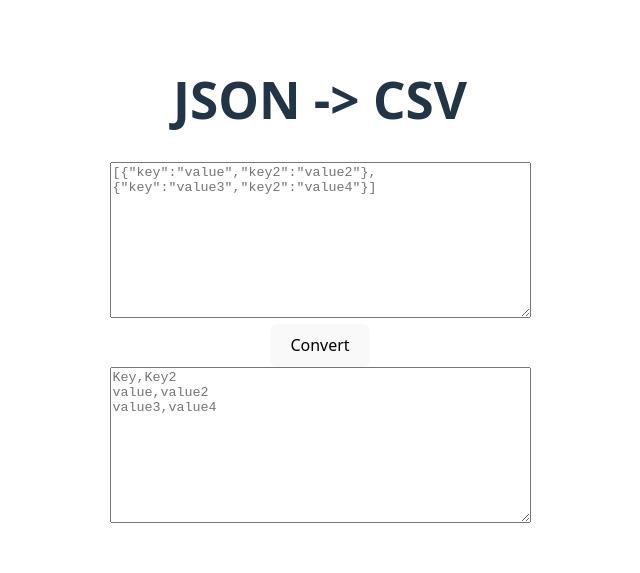
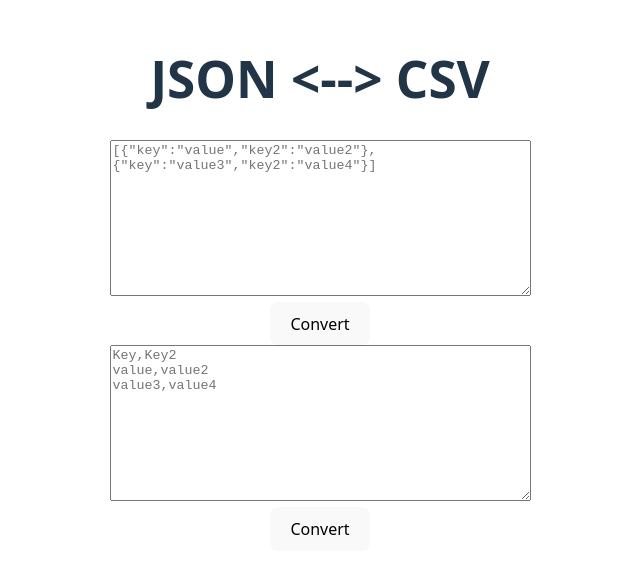
Before and after one commit to Ray-AS/json-to-csv, a React (Vite) app: page / in a window 1280 px wide. Shown: the part 117-690 px from the top of the page, without its empty margins (320-960 px from the left). Built offline with nearby package versions, Linux system fonts and the light colour scheme.

Commit message:
Create csv handling files

```diff
--- a/src/App.jsx
+++ b/src/App.jsx
@@ -1,24 +1,30 @@
-import { useState } from "react";
+// import { useState } from "react";
 import "./App.css";
 import Textbox from "./components/Textbox";
 import TextAreaForm from "./components/TextAreaForm";
-import { jsonExample, handleJSON } from "./utils/json_validation";
+import { jsonExample, handleJSON } from "./utils/json_handler";
+import { CSVExample, handleCSV } from "./utils/csv_handler";
 
 function App() {
-  const CSVExample = "Key,Key2\n" + "value,value2\n" + "value3,value4\n";
-  const [CSV, setCSV] = useState(CSVExample);
-
   function handleJSONSubmit(e) {
     e.preventDefault();
     const formData = new FormData(e.currentTarget);
     const jsonData = Object.fromEntries(formData.entries()).json;
 
-    handleJSON(jsonData)
+    handleJSON(jsonData);
+  }
+
+  function handleCSVSubmit(e) {
+    e.preventDefault();
+    const formData = new FormData(e.currentTarget);
+    const CSVData = Object.fromEntries(formData.entries()).csv;
+
+    handleCSV(CSVData);
   }
 
   return (
     <>
-      <h1>JSON -&gt; CSV</h1>
+      <h1>JSON &lt;--&gt; CSV</h1>
       <TextAreaForm
         formID="json-form"
         callback={handleJSONSubmit}
@@ -26,7 +32,14 @@ function App() {
         textAreaID="json-box"
         textAreaExample={JSON.stringify(jsonExample)}
       />
-      <Textbox name="csv" id="csv-box" placeholder={CSV} />
+
+      <TextAreaForm
+        formID="csv-form"
+        callback={handleCSVSubmit}
+        textAreaName="csv"
+        textAreaID="csv-box"
+        textAreaExample={CSVExample}
+      />
     </>
   );
 }
--- /dev/null
+++ b/src/utils/csv_handler.js
@@ -0,0 +1,7 @@
+const CSVExample = "Key,Key2\n" + "value,value2\n" + "value3,value4\n";
+
+function handleCSV(CSVData) {
+  console.log("CSV Handler", CSVData);
+}
+
+export { CSVExample, handleCSV };
--- a/src/utils/json_validation.js
+++ b/src/utils/json_handler.js
@@ -10,7 +10,11 @@ const jsonExample = [
 ];
 
 function validateItem(item) {
-  if (typeof item !== "object" || Object.keys(item).length === 0 || Array.isArray(item))
+  if (
+    typeof item !== "object" ||
+    Object.keys(item).length === 0 ||
+    Array.isArray(item)
+  )
     return false;
   return true;
 }
```
